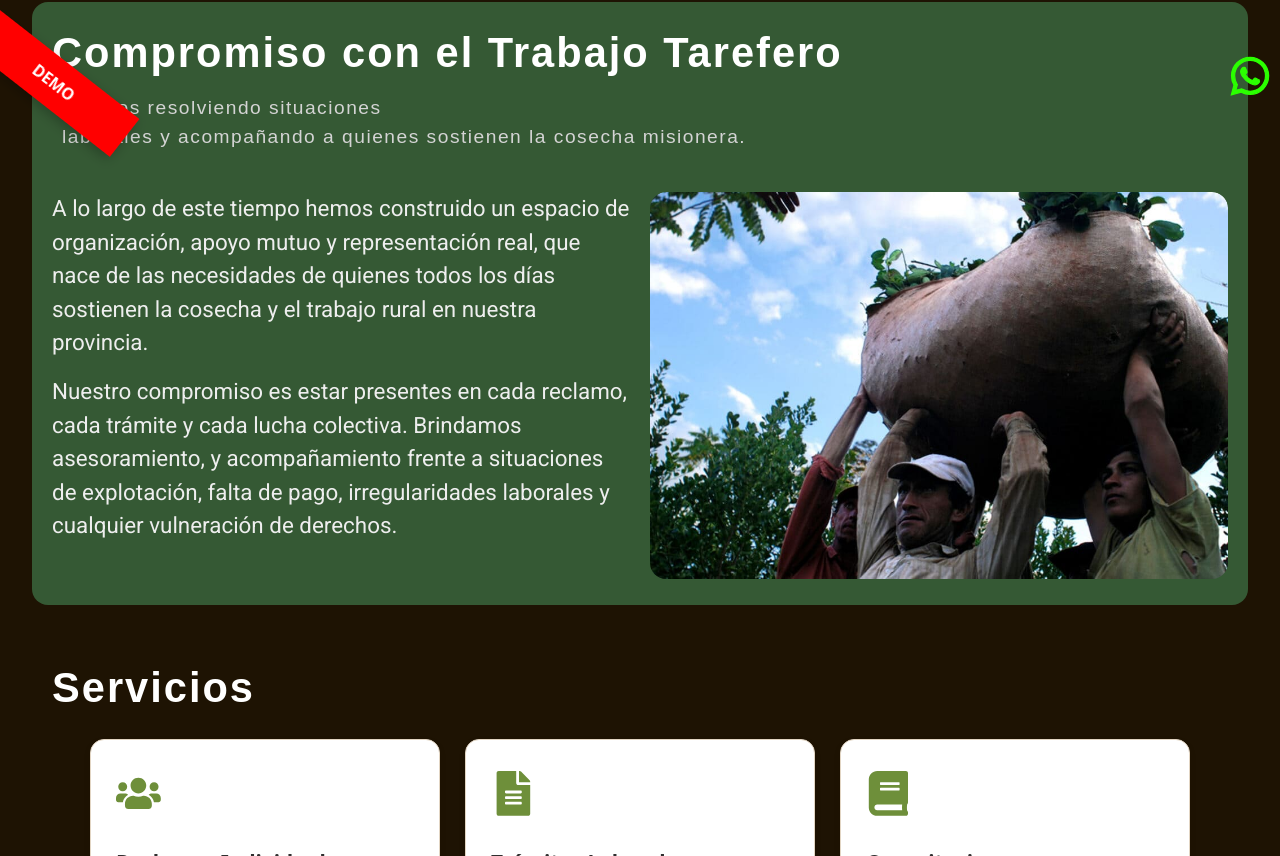
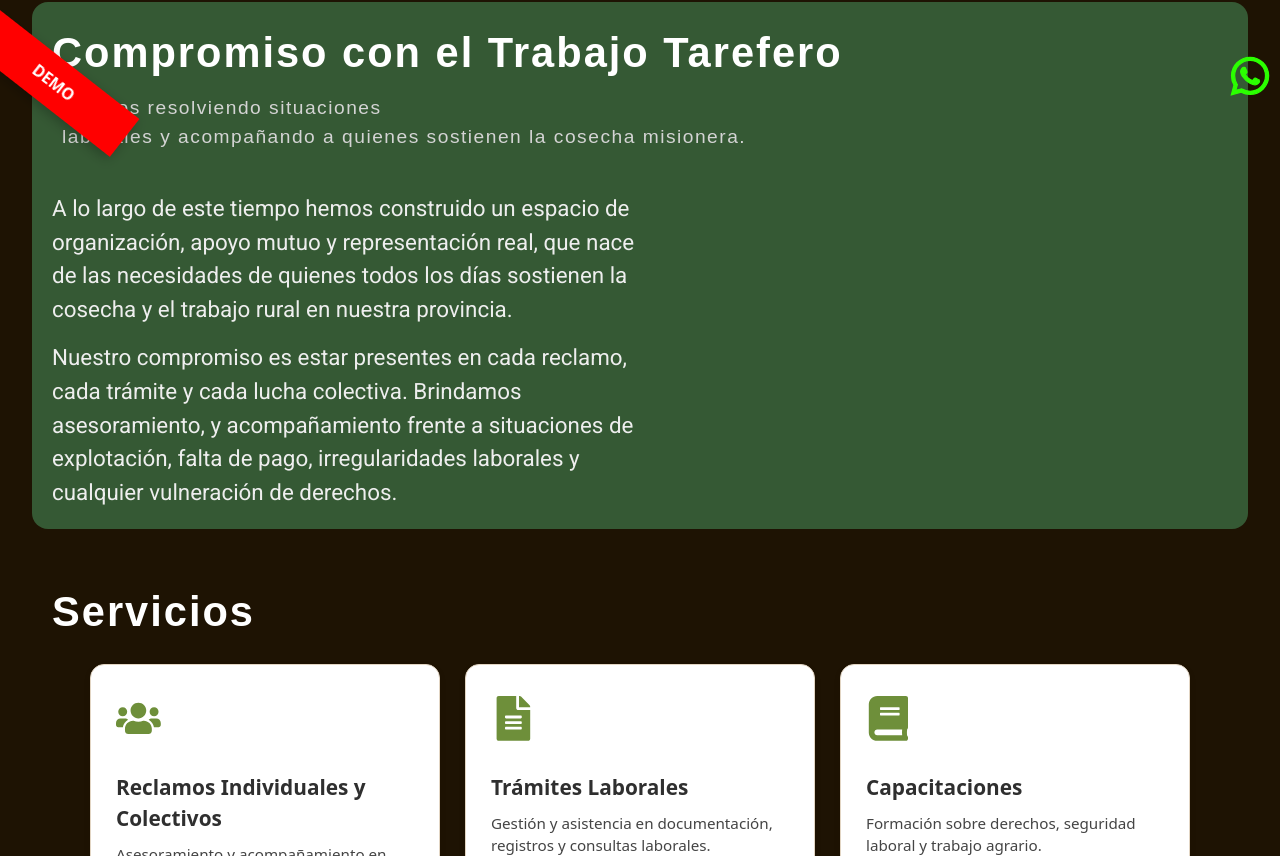
Before and after one commit to EzequielVillalba112/SITAJA, a React (Vite) app: page / in a window 1280 px wide. Shown: the part 684-1540 px from the top of the page. Built offline with nearby package versions, Linux system fonts and the light colour scheme; a web font is replaced by a local one.

Commit message:
Comment out motion and social components in About and Footer

```diff
--- a/src/components/organismos/About.jsx
+++ b/src/components/organismos/About.jsx
@@ -62,7 +62,7 @@ export const About = () => {
         </motion.div>
 
         {/* IMAGEN */}
-        <motion.div
+        {/* <motion.div
           className="img-container"
           initial={{ opacity: 0, x: 60 }}
           whileInView={{ opacity: 1, x: 0 }}
@@ -70,7 +70,7 @@ export const About = () => {
           viewport={{ once: true, amount: 0.3 }}
         >
           <ImgContainer src={BgAbout} width="100%" alt="About us" />
-        </motion.div>
+        </motion.div> */}
       </ContainerDataAbout>
     </AboutContainer>
   );
--- a/src/components/organismos/Footer.jsx
+++ b/src/components/organismos/Footer.jsx
@@ -6,14 +6,14 @@ export const Footer = () => {
   return (
     <ContainerFooter>
       <h3>© 2026 SITAJA. Todos los derechos reservados.</h3>
-      <SocialContainer>
+      {/* <SocialContainer>
         <a href="#">
           <FaFacebook />
         </a>
         <a href="#">
           <FaInstagram />
         </a>
-      </SocialContainer>
+      </SocialContainer> */}
     </ContainerFooter>
   );
 };
```
